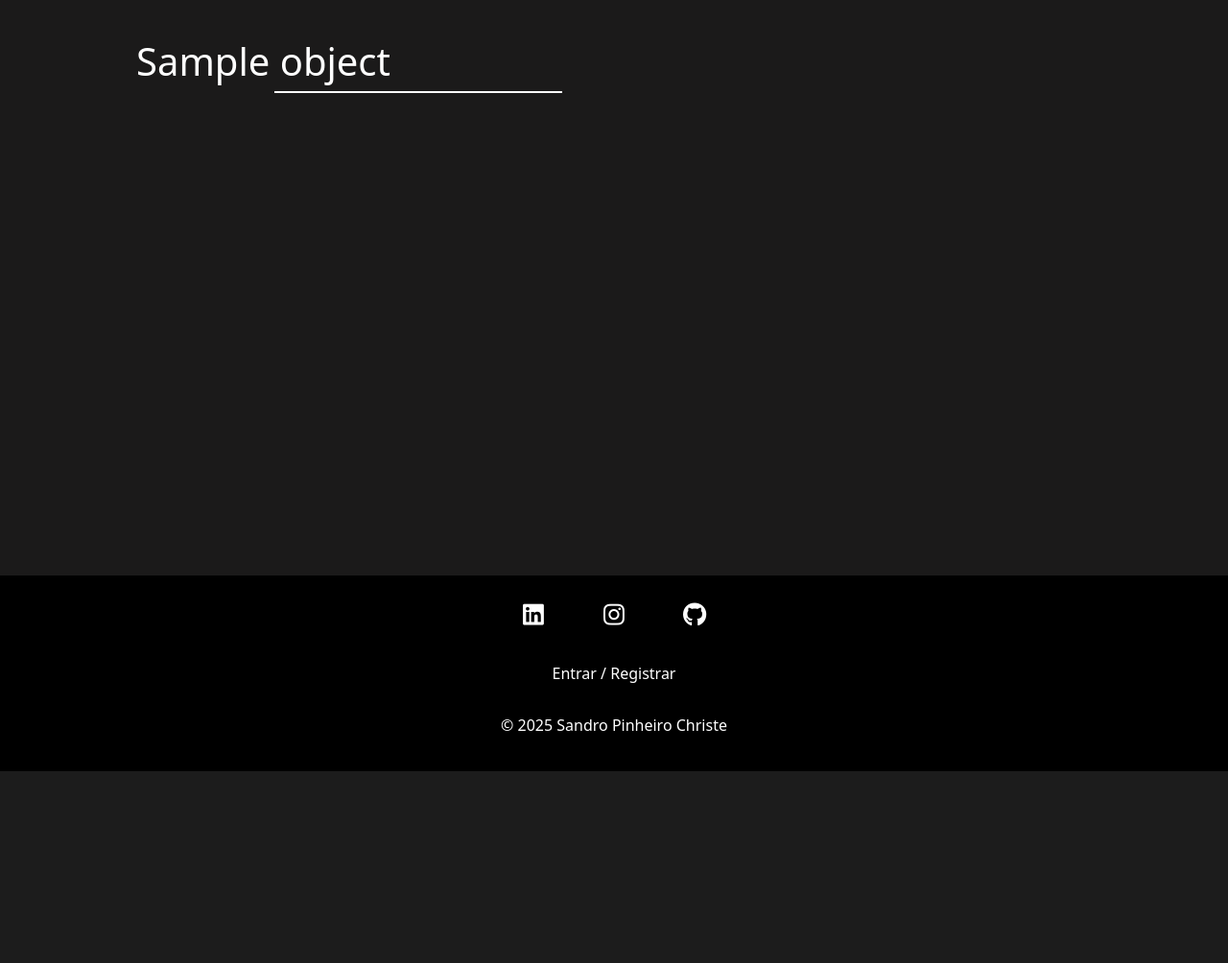
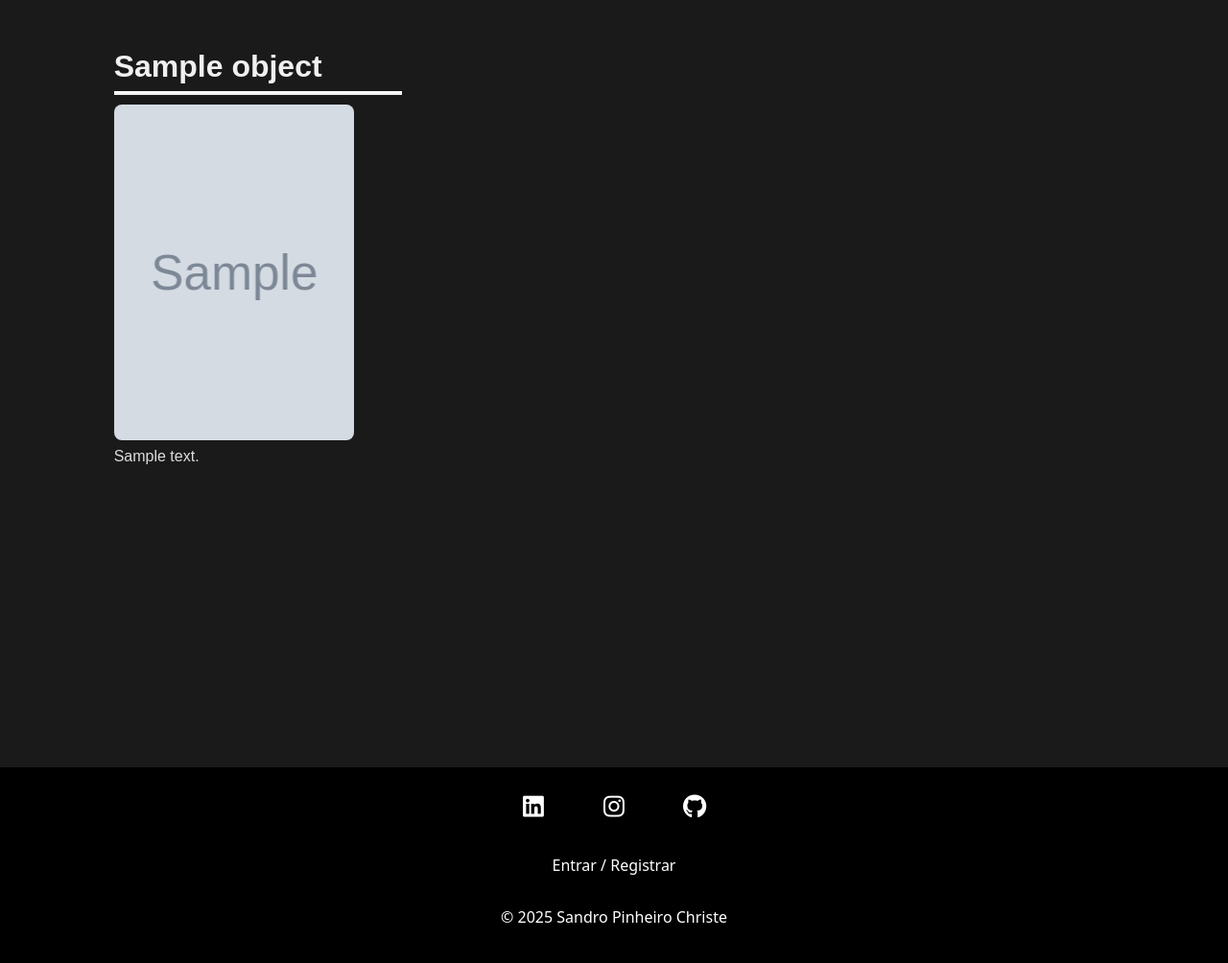
Before and after one commit to sandropc1/TCC-SQLi, a PHP site: page /Object.php?id=1 in a window 1280 px wide. Shown: the part 73-1077 px from the top of the page at 96% size. Before the commit the page ends 877 px from the top, so only its background shows below. Run offline with PHP 8.4, Linux system fonts and the light colour scheme; tables that the repository leaves empty hold one stand-in row (values such as "Sample post"); grey boxes marked "Sample" are stand-in pictures.

Commit message:
Fixing image uploading and views / Building Objects views

```diff
--- a/css/style.css
+++ b/css/style.css
@@ -98,29 +98,52 @@ a, u {
 }
 
 .object-image-container {
-  height: 400px;
-  min-width: 200px;
-  background-position: center;
-  background-size: cover;
+    width: 250px;
+    height: 350px;
+    background-size: cover;
+    background-position: center;
+    border-radius: 8px;
+    flex-shrink: 0;
 }
 
-.page-title:after {
-  content:"";
+.page-title {
+    font-size: 2rem;
+    font-weight: 600;
+    margin-bottom: 10px;
+    border-bottom: 2px solid #f0f0f0;
+    display: inline-block;
+}
+#div-contents {
+    display: flex;
+    flex-direction: column;
+    justify-content: center;
+}
+
+#div-contents p {
+    font-size: 1rem;
+    line-height: 1.5;
+    color: #ddd;
+    margin-top: 5px;
+}
+
+.page-title::after {
+  content: "";
   width: 300px;
   border-bottom: 2px solid #FFF;
   display: block;
-  margin: 0 auto;
-  padding-top: 7px;
+  margin-top: 7px; /* substitui o padding-top */
 }
+
 
 /* HOME*/
 
 #main-container {
-    /* background-image: url('/img/test.gif'); */
-    background-color: #1b1a1a;
-    color: #FFF;
-    min-height: 75vh;
-    padding: 40px;
+    background-color: #1a1a1a;
+    color: #f0f0f0;
+    min-height: 100vh;
+    padding-top: 50px;
+    font-family: 'Poppins', sans-serif;
+    flex: 1;
 }
 
 .section-title {
@@ -256,7 +279,8 @@ a, u {
   margin-top: 30px;
 }
 
-.edit-profile-page .card-btn {
+.edit-profile-page .card-btn,
+#add-object-container .card-btn {
   width: auto;
 }
 
--- a/dao/ObjectDAO.php
+++ b/dao/ObjectDAO.php
@@ -79,7 +79,24 @@ class ObjectDAO implements ObjectDAOInterface {
 
     public function findByTitle($title){
 
+        $objects = [];
+
+        $stmt = $this->conn->prepare("SELECT * FROM objects WHERE title LIKE :title");
+
+        $stmt->bindValue(":title", '%'.$title.'%');
+        $stmt->execute();
+
+        if($stmt->rowCount() > 0){
+            $objectArray = $stmt->fetchAll();
+
+            foreach($objectArray as $object){
+                $objects[] = $this->buildObject($object);
+            }
+        }
+
+            return $objects;
     }
+
     public function findByUserId($id){
 
     }
--- a/index.php
+++ b/index.php
@@ -10,6 +10,7 @@ require_once("dao/ObjectDAO.php");
 ?>
 
     <div id="main-container" class="container-fluid">
+
         <h2 class="section-title">Objetos novos</h2>
         <p class="section-description">Lista de objetos:</p>
         <div class="objects-container">
--- a/models/Object.php
+++ b/models/Object.php
@@ -8,6 +8,10 @@ class Objects {
     public $description;
     public $users_id;
 
+
+    public function imageGenerateName() {
+        return bin2hex(random_bytes(16));
+    }
 }
 
 
--- a/newobject.php
+++ b/newobject.php
@@ -23,7 +23,7 @@ require_once("dao/UserDAO.php");
                 </div>
                  <div class="form-group">
                     <label for="image">Imagem:</label>
-                    <input type="file" class="form-control-file" id="image" name="title">
+                    <input type="file" class="form-control-file" id="image" name="image">
                 </div>
                  <div class="form-group">
                     <label for="description">Descrição:</label>
--- a/object.php
+++ b/object.php
@@ -31,6 +31,11 @@ $object = $objectDao->findById($id); // Verifica se o filme existe
     <div class="row">
         <div class="offset-md-1 col-md-6 object-container">
             <h1 class="page-title"> <?= $object->title ?></h1>
+            <div id = "div-contents" class="col-md-3">
+                <div class="object-image-container" style="background-image: url('<?= $BASE_URL ?>/img/objects/<?= $object->image?>')"></div>
+                <p><?= $object->description?></p>
+            </div>
+
         </div>
     </div>
 </div>
--- a/templates/header.php
+++ b/templates/header.php
@@ -29,7 +29,7 @@ if (!isset($userData)) {
             data-target="#navbar" aria-controls = "navbar" aria-expanded = "false" aria-label = "Toggle navigation">
                 <i class="fas fa-bars"></i>
             </button>
-            <form action="" method="GET" id="search-form" class="form-inline my-2 my-lg-0">
+            <form action="<?= $BASE_URL ?>search.php" method="GET" id="search-form" class="form-inline my-2 my-lg-0">
                 <input type="text" name="q" id="search" class="form-control mr-sm-2" type="search" placeholder="Buscar" aria-label="Search">
                 <button class="btn my-2 my-sm-0" type="submit">
                     <i class="fas fa-search"></i>
@@ -39,11 +39,11 @@ if (!isset($userData)) {
                 <ul class = "navbar-nav">
                 <?php if($userData): ?>
                     <li class="nav-item">
-                    <a href="<?= $BASE_URL ?>newobject.php" class="nav-link">
+                    <a href="<?= $BASE_URL ?>dashboard.php" class="nav-link">Meus objetos
                     </a>
                     </li>
                     <li class="nav-item">
-                    <a href="<?= $BASE_URL ?>newobject.php" class="nav-link">Meus Objetos</a>
+                    <a href="<?= $BASE_URL ?>newobject.php" class="nav-link">Adicionar Objeto</a>
                     </li>
                     <li class="nav-item">
                     <a href="<?= $BASE_URL ?>editprofile.php" class="nav-link bold">
--- a/templates/object_card.php
+++ b/templates/object_card.php
@@ -1,15 +1,14 @@
 <?php
 
 
-if(!empty($object->image)){
+if(empty($object->image)){
     $object->image = "object.png";
-
 }
 
 ?>
 
 <div class="card object-card">
-    <div class="card-img-top" style="background-image: url('<?= $BASE_URL ?>img/object.png')"></div>
+    <div class="card-img-top" style="background-image: url('<?= $BASE_URL ?>img/objects/<?= $object->image ?>')"></div>
     <div class="card-body">
         <h5 class="card-title"><a href="<?= $BASE_URL?>Object.php?id=<?=$object->id?>"> <?=$object->title?></a></h5>
 
```
Also changed, not shown: dashboard.php (added, +10 -0 lines), object_process.php (+47 -14 lines), search.php (added, +27 -0 lines), img/objects/0beab2eea054509175c37075ebbee401.png (added), img/objects/f4c8aac4172b3aa30817043e86e66a1d.jpg (added), img/objects/fdae77100328d1dbb2d673a3607ef2b1.jpg (added), img/objects/object.png (renamed from img/object.png).
